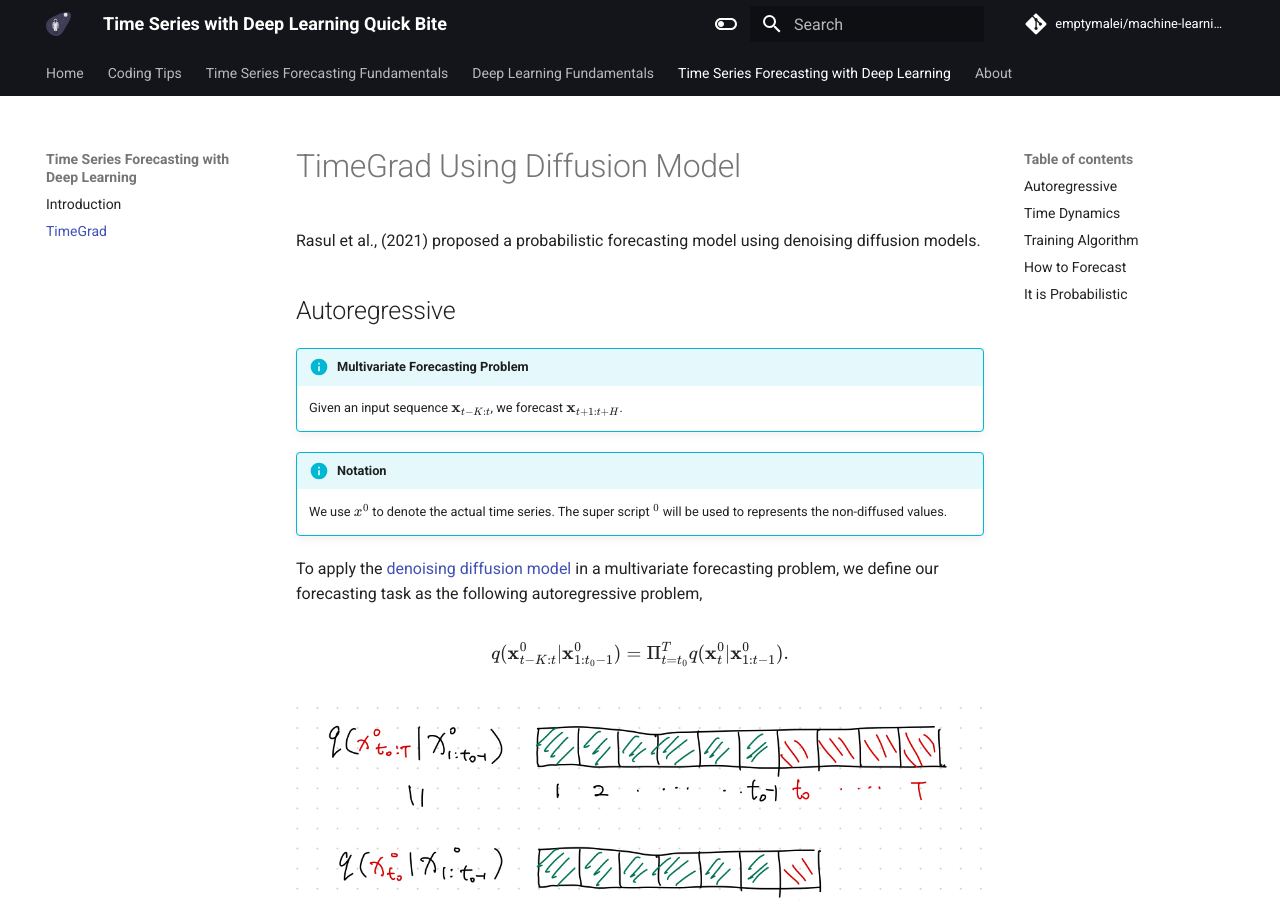
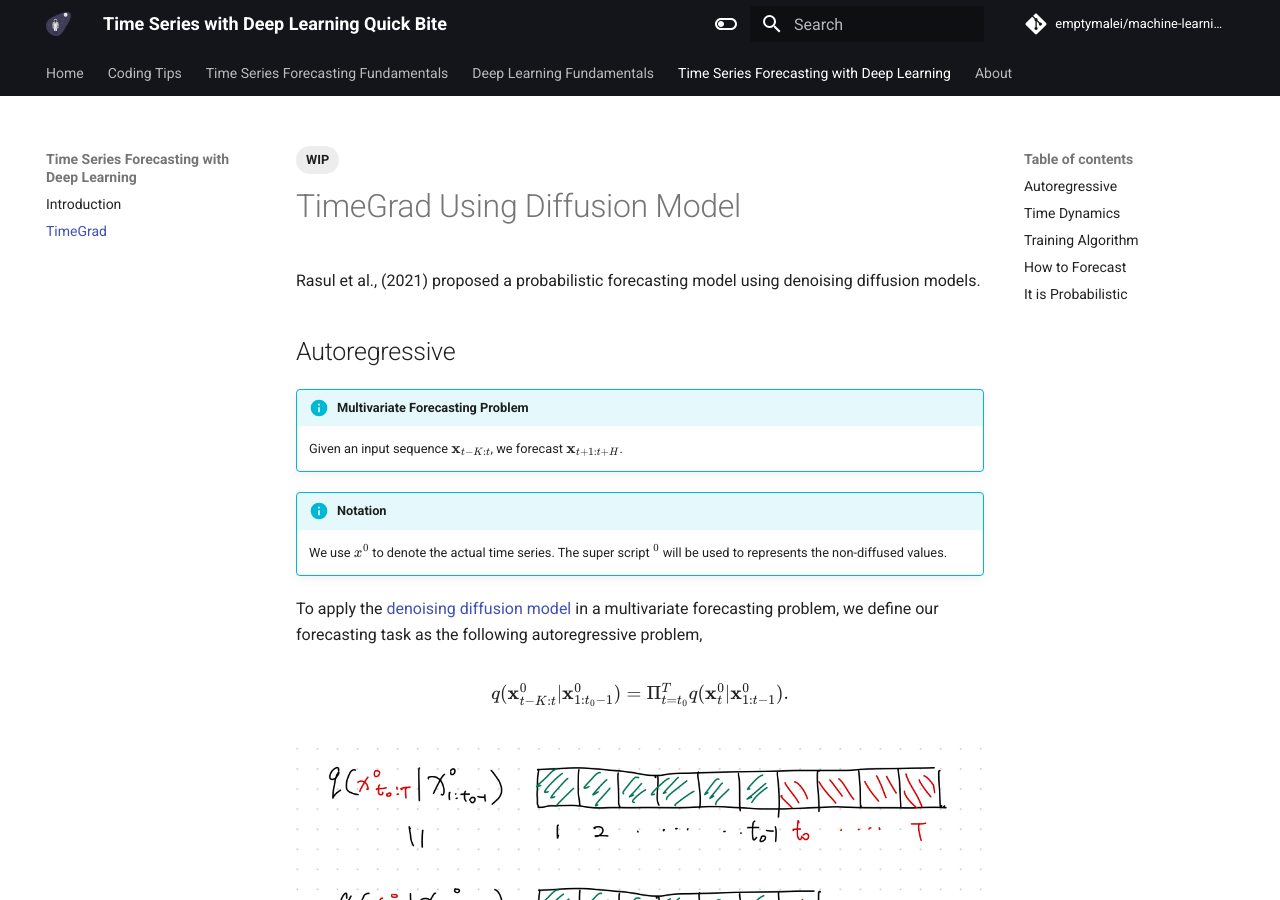
Before and after one commit to emptymalei/deep-learning, an MkDocs documentation site: the page built from dl/time-series-deep-learning/timeseries.deep-learning.timegrad.md, in a window 1280 px wide and 900 px high. Built offline with MkDocs 1.6.1 and Material for MkDocs 9.7.7, drawn with Linux system fonts in a browser that asks for light colours; comment, search, counter and statistics services are not loaded.

```diff
--- a/dl/time-series-deep-learning/timeseries.deep-learning.timegrad.md
+++ b/dl/time-series-deep-learning/timeseries.deep-learning.timegrad.md
@@ -1,3 +1,7 @@
+---
+tags:
+  - WIP
+---
 # TimeGrad Using Diffusion Model
 
 Rasul et al., (2021) proposed a probabilistic forecasting model using denoising diffusion models.
```
Also changed, not shown: dl/energy-based-models/ebm.diffusion.md (+5 -0 lines), dl/energy-based-models/intro.md (+0 -5 lines).
